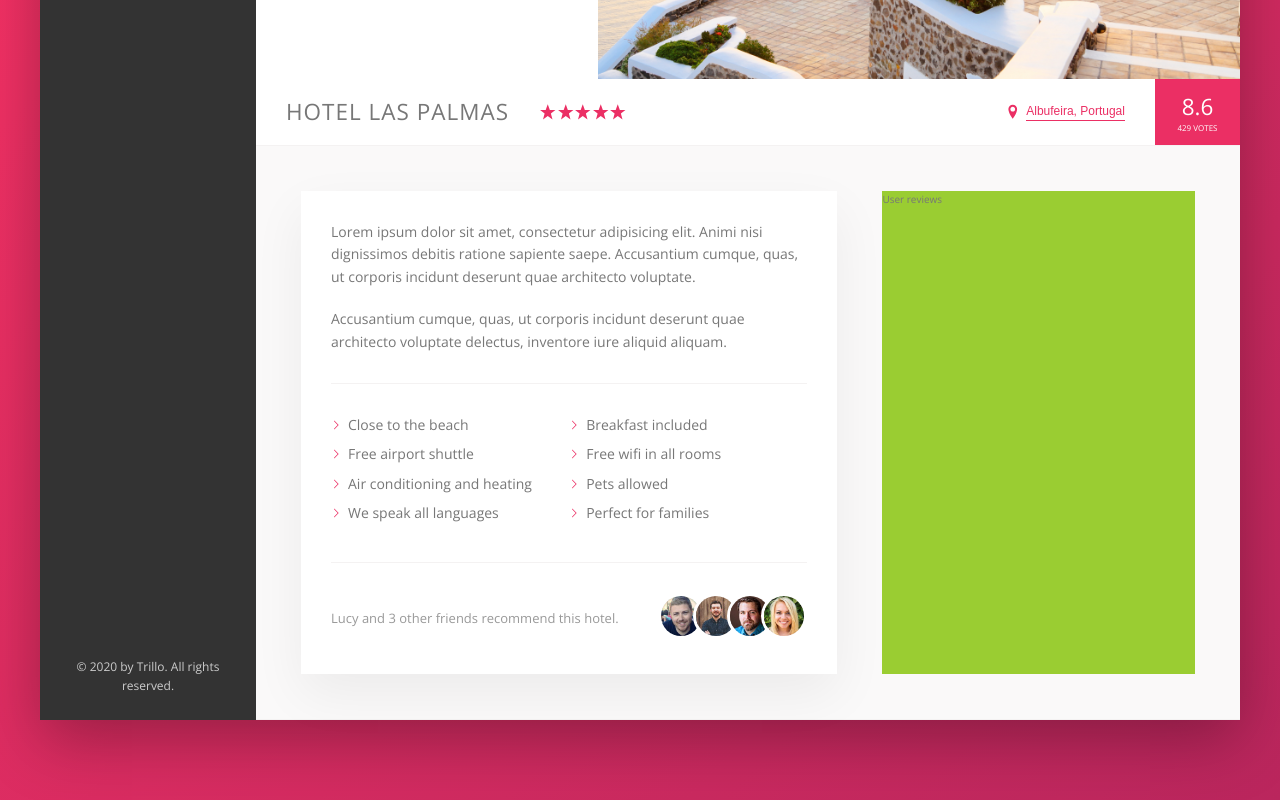
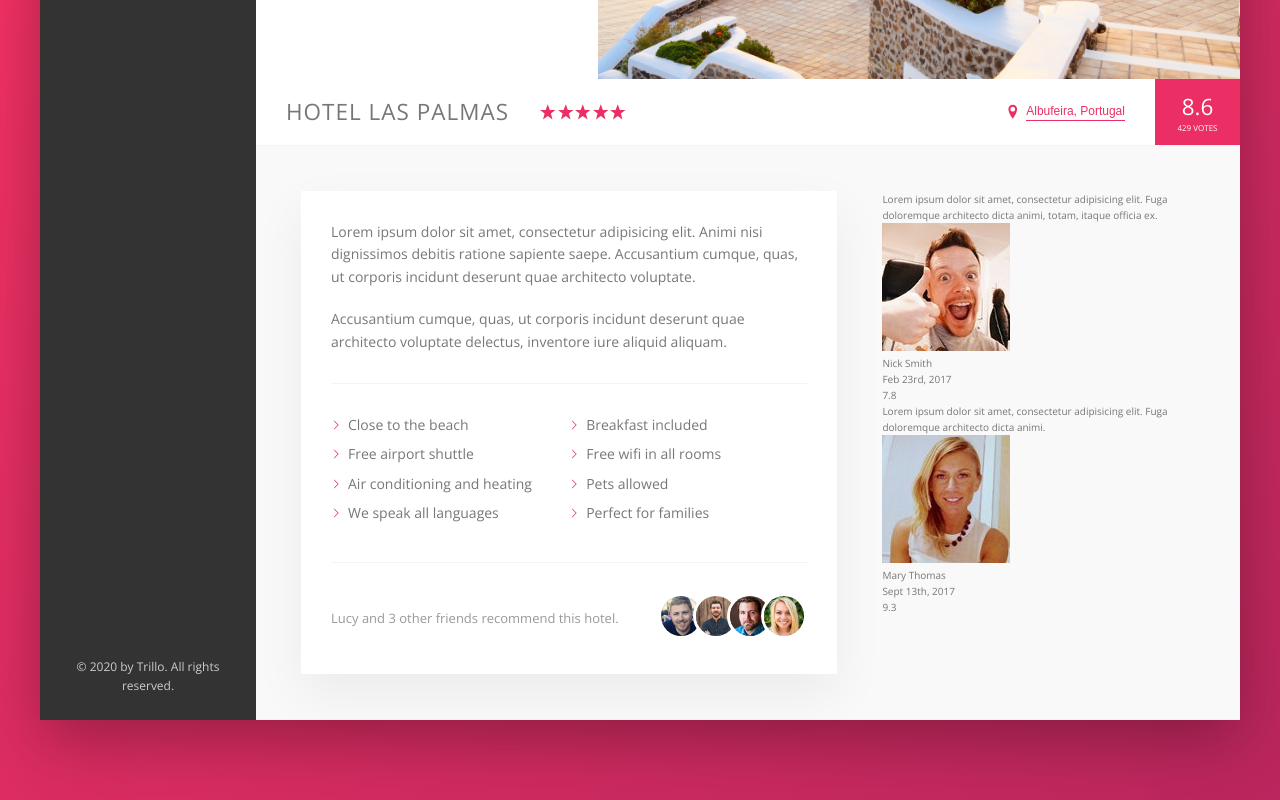
Before and after one commit to jiangmichael1/Learning-Sass-Flexbox-Trillo, a plain HTML site: page index.html in a window 1280 px wide. Shown: the part 456-1256 px from the top of the page. Drawn offline with nearby package versions, Linux system fonts and the light colour scheme.

Commit message:
added some html for user reviews

```diff
--- a/css/style.css
+++ b/css/style.css
@@ -87,7 +87,6 @@ body {
   margin-right: 4.5rem; }
 
 .user-reviews {
-  background-color: yellowgreen;
   flex: 1; }
 
 /* LOGO */
@@ -340,3 +339,5 @@ body {
     border: 3px solid #fff; }
     .recommend__photo:not(:last-child) {
       margin-right: -1.5rem; }
+
+/* Reviews */
--- a/index.html
+++ b/index.html
@@ -154,12 +154,36 @@
                                     <img src="img/user-4.jpg" alt="Friend 2" class="recommend__photo">
                                     <img src="img/user-5.jpg" alt="Friend 3" class="recommend__photo">
                                     <img src="img/user-6.jpg" alt="Friend 4" class="recommend__photo">
-
                                 </div>
                             </div>
                         </div>
                         <div class="user-reviews">
-                            User reviews
+                            <figure class="review">
+                                <blockquote class="review__text">
+                                    Lorem ipsum dolor sit amet, consectetur adipisicing elit. Fuga doloremque architecto dicta animi, totam, itaque officia ex.
+                                </blockquote>
+                                <figcaption class="review__user">
+                                    <img src="img/user-1.jpg" alt="User 1" class="review__photo">
+                                    <div class="review__user-box">
+                                        <p class="review__user-name"> Nick Smith</p>
+                                        <p class="review__user-date">Feb 23rd, 2017</p>
+                                    </div>
+                                    <div class="review__rating">7.8</div>
+                                </figcaption>
+                            </figure>
+                            <figure class="review">
+                                <blockquote class="review__text">
+                                    Lorem ipsum dolor sit amet, consectetur adipisicing elit. Fuga doloremque architecto dicta animi.
+                                </blockquote>
+                                <figcaption class="review__user">
+                                    <img src="img/user-2.jpg" alt="User 2" class="review__photo">
+                                    <div class="review__user-box">
+                                        <p class="review__user-name">Mary Thomas</p>
+                                        <p class="review__user-date">Sept 13th, 2017</p>
+                                    </div>
+                                    <div class="review__rating">9.3</div>
+                                </figcaption>
+                            </figure>
                         </div>
                     </div>
                 </main>
--- a/sass/_component.scss
+++ b/sass/_component.scss
@@ -380,3 +380,36 @@
         }
     }
 }
+
+/* Reviews */
+.review {
+
+    &__text {
+
+    }
+
+    &__user {
+
+
+    }
+
+    &__photo{
+
+    }
+
+    &__user-box{
+
+    }
+
+    &__user-name {
+
+    }
+
+    &__user-date{
+
+    }
+
+    &__user-rating {
+
+    }
+}
--- a/sass/_layout.scss
+++ b/sass/_layout.scss
@@ -56,6 +56,5 @@
 }
 
 .user-reviews {
-    background-color: yellowgreen;
     flex: 1;
 }
```
Also changed, not shown: 1 other file.
